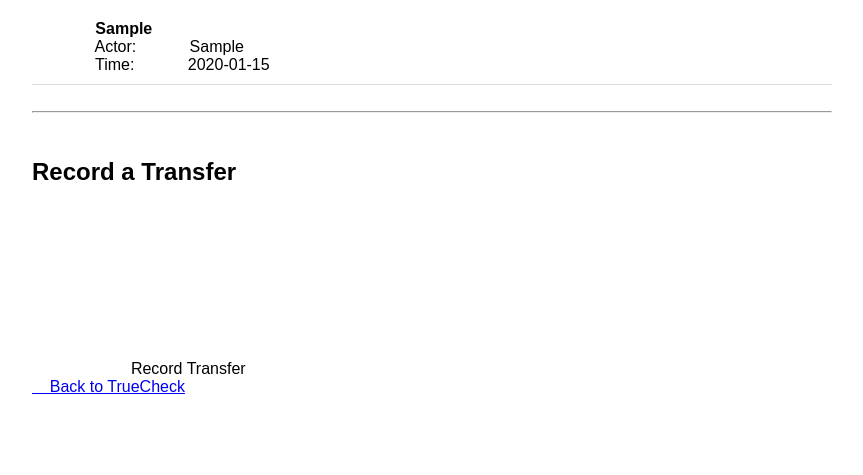
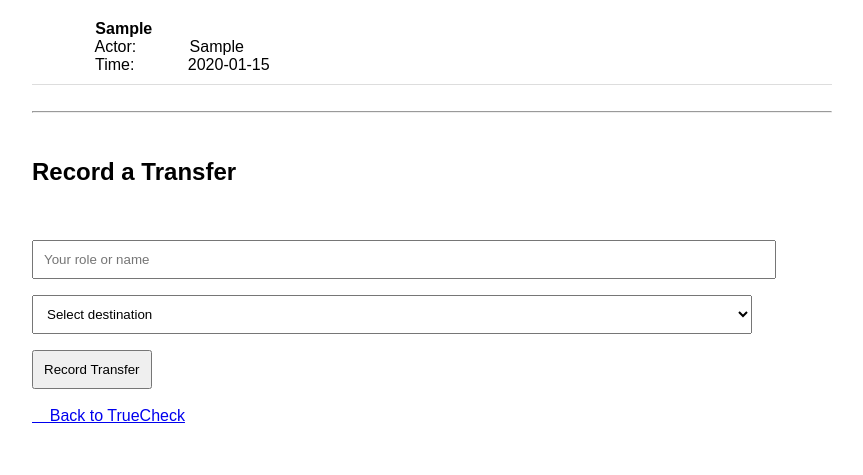
Before and after one commit to motion19/TrueCheck, a Flask app: page /verify/1 in a window 1280 px wide. Shown: the part 636-1111 px from the top of the page, without its empty margins (208-1071 px from the left). Before the commit the page ends 1030 px from the top, so only its background shows below. Run offline with Flask 3, Linux system fonts and the light colour scheme; tables that the repository leaves empty hold one stand-in row (values such as "Sample post").

Commit message:
Refactor transfer form with select for destination

```diff
--- a/templates/verify.html
+++ b/templates/verify.html
@@ -23,10 +23,34 @@
     <hr>
     <h2>Record a Transfer</h2>
     <form method="POST" action="/transfer/{{ product['id'] }}">
-        <p>            <input                type="text"                name="actor"                placeholder="Your role or name"                required                style="padding: 10px; width: 90%;"            >        </p>
-        <p>            <input                type="text"                name="destination"                placeholder="Wholesaler / Retailer / Consumer"                required                style="padding: 10px; width: 90%;"            >        </p>
-        <button            type="submit"            style="padding: 10px;"        >            Record Transfer        </button>
-    </form>
+    <p>
+        <input
+            type="text"
+            name="actor"
+            placeholder="Your role or name"
+            required
+            style="padding: 10px; width: 90%;"
+        >
+    </p>
+
+      <p>
+    <select
+        style="padding: 10px; width: 90%;"
+    >
+        name="destination"
+        required
+        <option value="">Select destination</option>
+        <option value="Wholesaler">Wholesaler</option>
+        <option value="Retailer">Retailer</option>
+        <option value="Consumer">Consumer</option>
+    </select>
+</p>
+
+<button type="submit" style="padding: 10px;">
+    Record Transfer
+</button>
+
+</form>
 {% else %}
     <h1> Product Not Registered</h1>
     <p>        This product ID was not found in the TrueCheck database.    </p>
```
